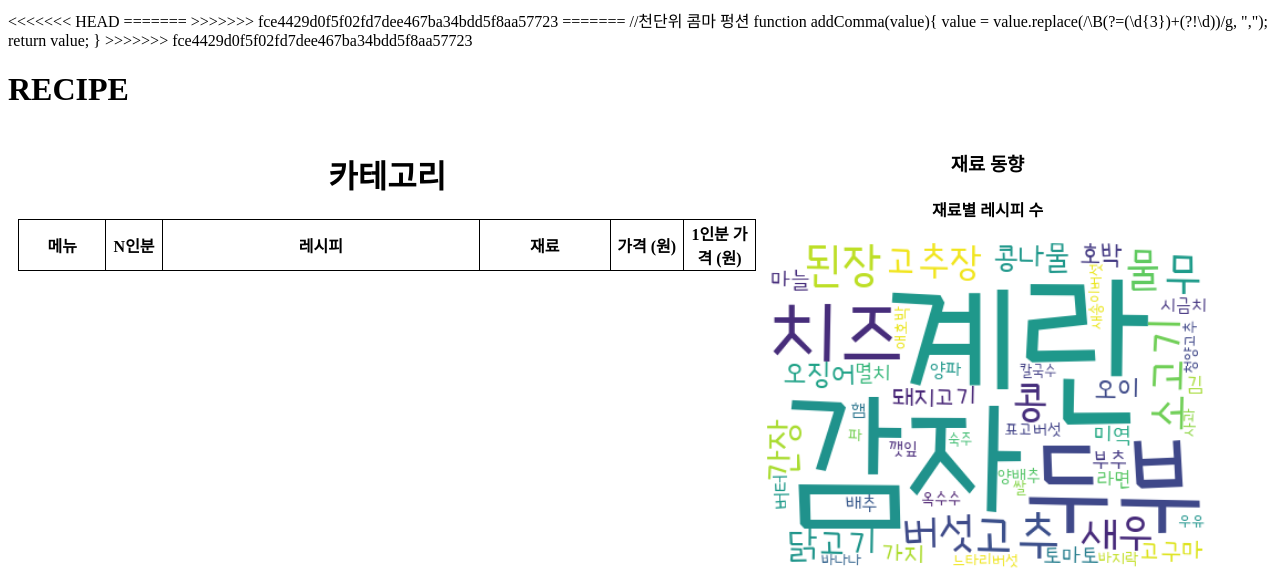
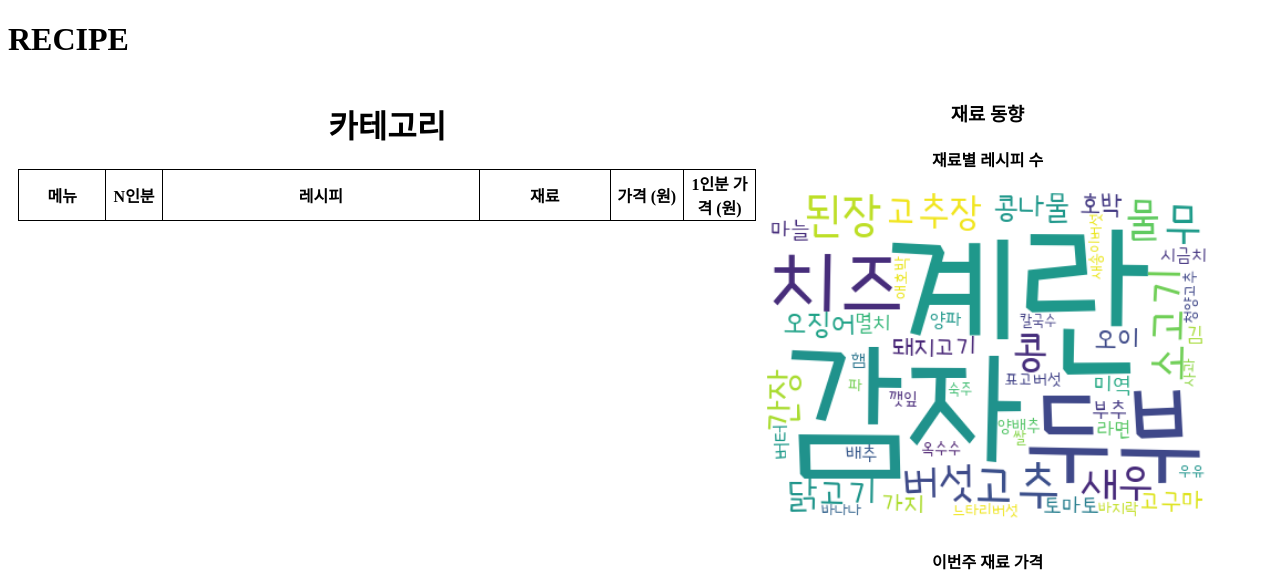
Before and after one commit to Nok5051/Project_Visual, a Django app: template mealproject/templates/recipe/index.html in a window 1280 px wide. Shown: the top 573 px of the page. Run offline with Django 3.2, Linux system fonts and the light colour scheme; the template is opened without the code that fills it: most values are stand-ins (such as "Sample title", 1, 10 or a date in 2020); lists and menus that the app fills with data are empty; some libraries are stand-ins or nearby versions.

Commit message:
conflict solved

```diff
--- a/mealproject/templates/recipe/index.html
+++ b/mealproject/templates/recipe/index.html
@@ -5,7 +5,6 @@
     <meta http-equiv="X-UA-Compatible" content="IE=edge">
     <meta name="viewport" content="width=device-width, initial-scale=1.0">
     <title>Document</title>
-<<<<<<< HEAD
     <script src="https://cdn.plot.ly/plotly-2.12.1.min.js"></script>
     <script src="https://cdn.jsdelivr.net/npm/chart.js"></script>
 
@@ -71,8 +70,6 @@
 
     </style>
 
-=======
->>>>>>> fce4429d0f5f02fd7dee467ba34bdd5f8aa57723
     <script src="https://code.jquery.com/jquery-3.6.0.min.js"></script>
     <script>
       $(function(){
@@ -136,7 +133,6 @@
 
         });
       }
-<<<<<<< HEAD
       function getGraph(ingredient){
         $.ajax({
             url: 'getGraph/',
@@ -173,10 +169,6 @@
             }
         }); // ajax
       } // getGraph
-    </script>
-
-
-=======
 
       //천단위 콤마 펑션
       function addComma(value){
@@ -184,6 +176,7 @@
         return value;
       }
     </script>
+
     <style>
 
         div{
@@ -233,7 +226,6 @@
         }
 
     </style>
->>>>>>> fce4429d0f5f02fd7dee467ba34bdd5f8aa57723
 </head>
 <body>
 
```
